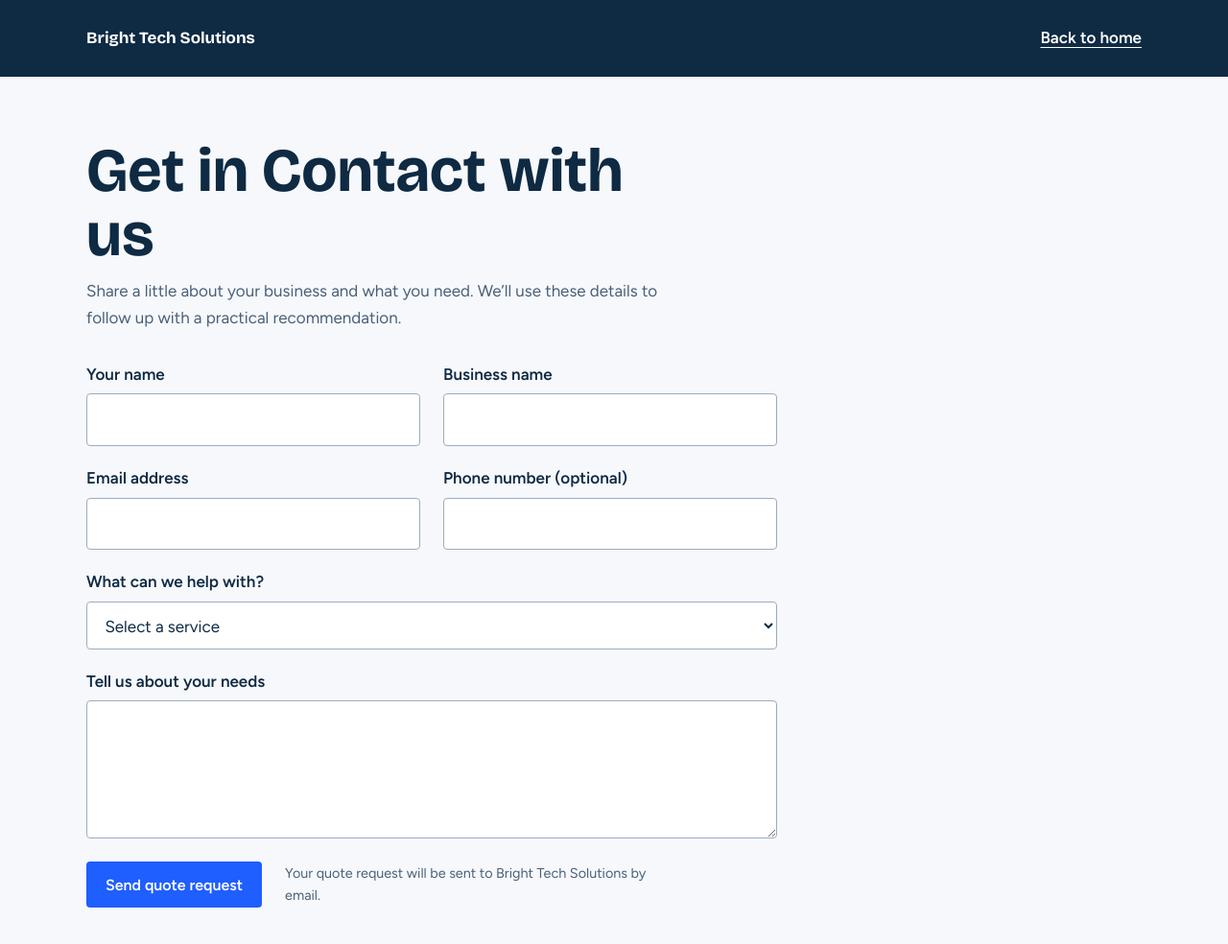
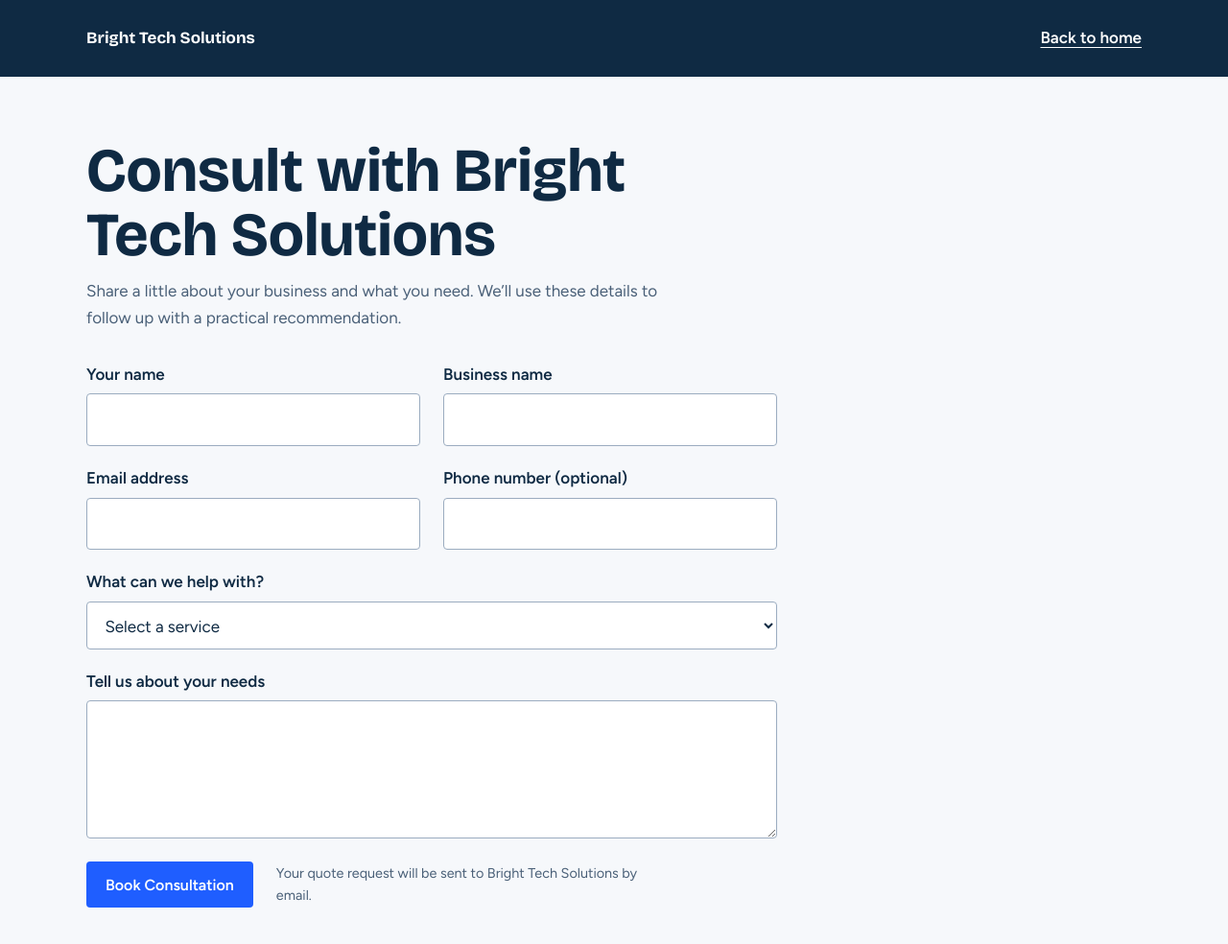
Before and after one commit to captainDovakiin/Bright-Tech-Solutions-LLC, a plain HTML site: page quote.html in a window 1280 px wide. Shown: the whole page at 96% size. Drawn offline with nearby package versions, Linux system fonts and the light colour scheme.

Commit message:
Updating language

```diff
--- a/quote.html
+++ b/quote.html
@@ -99,7 +99,7 @@
 
   <main class="wrap">
     <div class="intro">
-      <h1>Get in Contact with us</h1>
+      <h1>Consult with Bright Tech Solutions</h1>
       <p>Share a little about your business and what you need. We’ll use these details to follow up with a practical recommendation.</p>
     </div>
 
@@ -139,7 +139,7 @@
         </div>
       </div>
       <div class="form-footer">
-        <button class="submit" type="submit">Send quote request</button>
+        <button class="submit" type="submit">Book Consultation </button>
         <p class="note">Your quote request will be sent to Bright Tech Solutions by email.</p>
         <p class="form-status" id="form-status" role="status" aria-live="polite"></p>
       </div>
```
